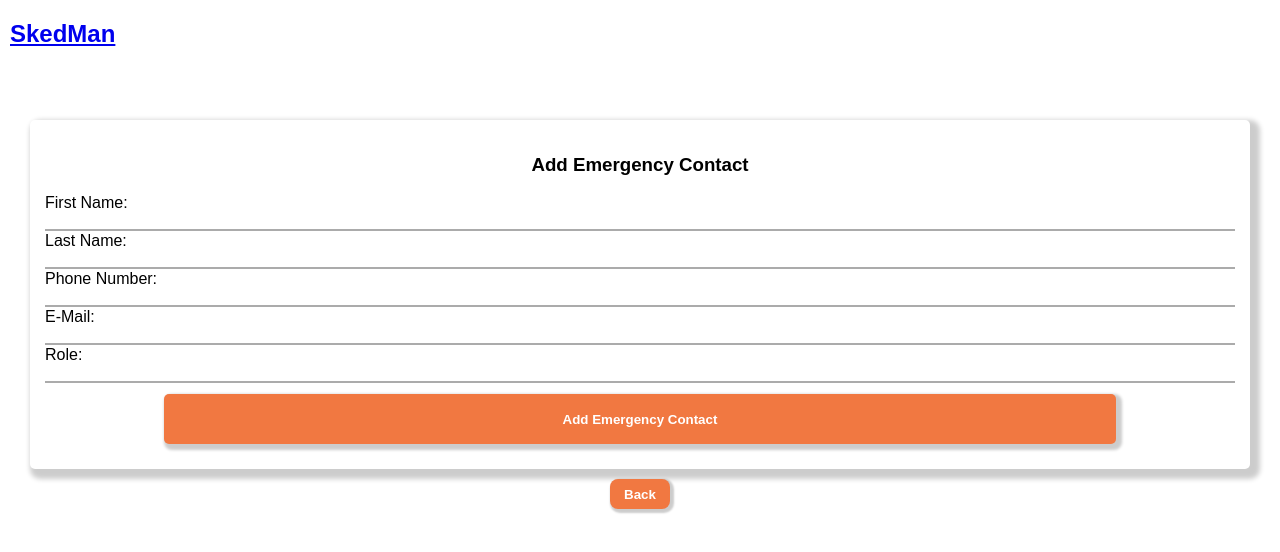
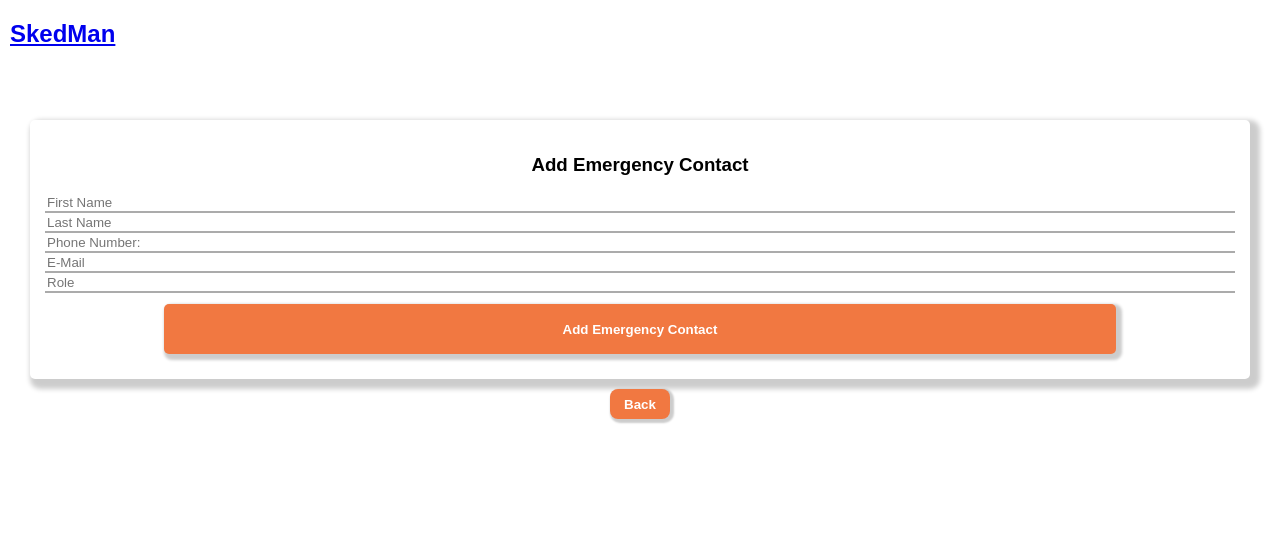
Before and after one commit to CognitivePrimate/gc-final-front-end, a React (Create React App) app: page /SubmitEmergencyContact in a window 1280 px wide. Shown: the top 552 px of the page. Built offline with nearby package versions, Linux system fonts and the light colour scheme; no server answers.

Commit message:
even more css

```diff
--- a/src/Components/IncidentReportItem/IncidentReportItem.css
+++ b/src/Components/IncidentReportItem/IncidentReportItem.css
@@ -3,7 +3,8 @@ main.IncidentReportLogContainer {
     border-radius: 8px;
     padding: 10px;
     margin: 10px;
-    background-color: rgb(197, 197, 197);
+    background-color: #ffffff;
+    box-shadow:  3px 3px 3px 3px rgba(0, 0, 0, 0.2);
 }
 
 main.IncidentReportLogContainer section.ReportHeaderSection {
@@ -27,3 +28,9 @@ main.IncidentReportLogContainer section.incident-author-supervisor-section {
 main.IncidentReportLogContainer section.ReportLogSections {
     margin: 20px 0;
 }
+
+/* span {
+
+    border: hidden;
+    border-bottom: groove #ffffff;
+} */
--- a/src/Components/ShiftLogItem/ShiftLogItem.css
+++ b/src/Components/ShiftLogItem/ShiftLogItem.css
@@ -20,7 +20,7 @@ main.ShiftLogContainer section.LogAuthorTime {
     border-top-left-radius: 8px;
     border-top-right-radius: 8px;
     background-color:  #ffffff;
-    box-shadow:  3px 3px 3px 3px rgba(0, 0, 0, 0.2)
+    box-shadow:  3px 3px 3px 3px rgba(0, 0, 0, 0.2);
 }
 
 main.ShiftLogContainer section.AuthDateSection{
@@ -39,7 +39,7 @@ main.ShiftLogContainer section.LogTextContainer {
     border-bottom-right-radius: 8px;
     border-bottom-left-radius: 8px;
     background-color: #ffffff;
-    box-shadow:  3px 3px 3px 3px rgba(0, 0, 0, 0.2)
+    box-shadow:  3px 3px 3px 3px rgba(0, 0, 0, 0.2);
 
 }
 
--- a/src/Components/SubmitEmergencyContact/SubmitEmergencyContact.tsx
+++ b/src/Components/SubmitEmergencyContact/SubmitEmergencyContact.tsx
@@ -56,24 +56,24 @@ const SubmitEmergencyContact = () => {
             <form className="InputForm" action="submit" onSubmit={handlesubmit}>
                 <h3 className="ContactTitle">Add Emergency Contact</h3>
                 <div className="ContactLabelInputContainer">
-                    <label htmlFor="first-name">First Name:</label>
-                    <input type="text" name="first-name" id="first-name" value={firstName} onChange={newFirstName}/>
+                    <label htmlFor="first-name"></label>
+                    <input type="text" name="first-name" id="first-name" value={firstName} onChange={newFirstName} placeholder="First Name"/>
                 </div>
                 <div className="ContactLabelInputContainer">
-                    <label htmlFor="last-name">Last Name:</label>
-                    <input type="text" name="last-name" id="last-name" value={lastName} onChange={newLastName}/>
+                    <label htmlFor="last-name"></label>
+                    <input type="text" name="last-name" id="last-name" value={lastName} onChange={newLastName} placeholder="Last Name"/>
                 </div>
                 <div className="ContactLabelInputContainer">
-                    <label htmlFor="phone-number">Phone Number:</label>
-                    <input type="text" name="phone-number" id="phone-number" value={phoneNumber} onChange={newPhoneNumber}/>
+                    <label htmlFor="phone-number"></label>
+                    <input type="text" name="phone-number" id="phone-number" value={phoneNumber} onChange={newPhoneNumber} placeholder="Phone Number:"/>
                 </div>
                 <div className="ContactLabelInputContainer">
-                    <label htmlFor="email">E-Mail:</label>
-                    <input type="text" name="email" id="email" value={email} onChange={newEmail}/>
+                    <label htmlFor="email"></label>
+                    <input type="text" name="email" id="email" value={email} onChange={newEmail} placeholder="E-Mail"/>
                 </div>
                 <div className="ContactLabelInputContainer">
-                    <label htmlFor="contact-role">Role:</label>
-                    <input type="text" name="contact-role" id="contact-role" value={role} onChange={newRole}/>
+                    <label htmlFor="contact-role"></label>
+                    <input type="text" name="contact-role" id="contact-role" value={role} onChange={newRole} placeholder="Role"/>
                 </div>
                 <section className="SubmitButtonContainer">
                     <button className="SubmitButton" onClick={handlesubmit}>Add Emergency Contact</button>
```
